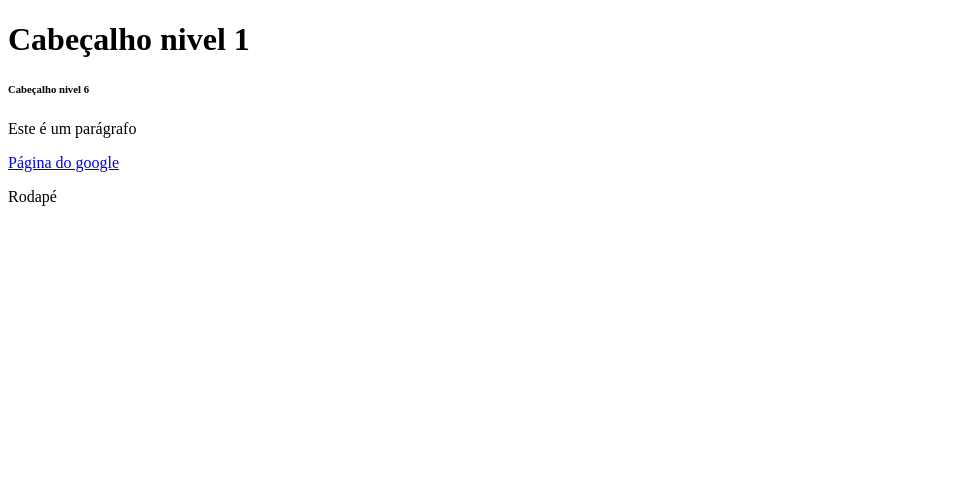
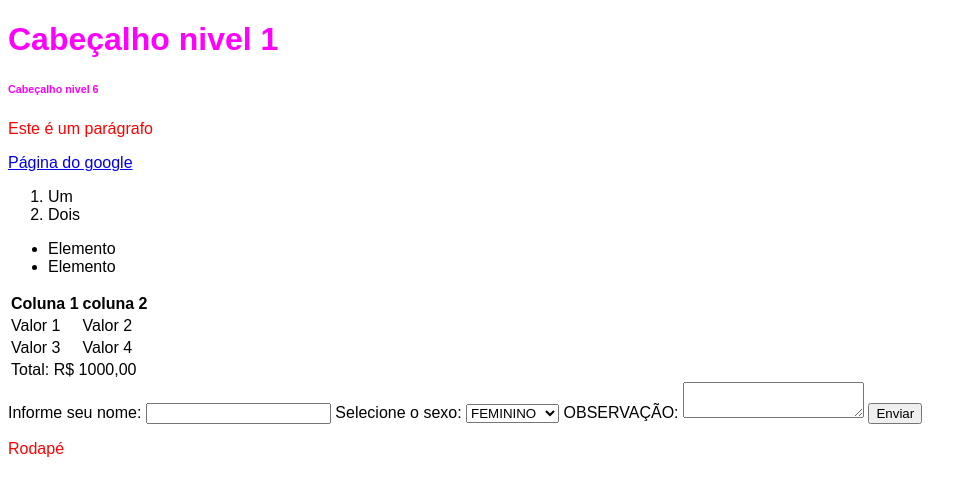
Before and after one commit to victorsantos0007/repositorio1, a plain HTML site: page index.html in a window 1280 px wide. Shown: the whole page, without its empty margins (0-977 px from the left). Drawn offline with Linux system fonts and the light colour scheme.

Commit message:
revisão html e css

```diff
--- a/index.html
+++ b/index.html
@@ -4,18 +4,77 @@
     <meta charset="UTF-8">
     <meta name="viewport" content="width=device-width, initial-scale=1.0">
     <title>revisão html e css</title>
+    <style>
+        *{
+            font-family: Arial, Helvetica, sans-serif;
+        }
+        p {
+            color: red;
+        }
+        #nome{
+            color: blue;
+        }
+        .titulos {
+            color: magenta;
+        }
+    </style>
 </head>
 <body>
     <header>
         <nav></nav>
     </header>
     <main>
-    <h1>Cabeçalho nivel 1</h1>
-    <h6>Cabeçalho nivel 6</h6>
+    <h1 class="titulos">Cabeçalho nivel 1</h1>
+    <h6 class="titulos">Cabeçalho nivel 6</h6>
     <p>Este é um parágrafo</p>
     <a href="www.google.com" target="_blank">
         Página do google
     </a>
+    <ol>
+        <li>Um</li>
+        <li>Dois</li>
+    </ol>
+    <ul>
+        <li>Elemento</li>
+        <li>Elemento</li>
+    </ul>
+    <table>
+        <thead>
+            <tr>
+                <th>Coluna 1</th>
+                <th>coluna 2</th>
+            </tr>
+        </thead>
+        <tbody>
+            <tr>
+                <td>Valor 1</td>
+                <td>Valor 2</td>
+            </tr>
+            <tr>
+                <td>Valor 3</td>
+                <td>Valor 4</td>
+            </tr>
+        </tbody>
+        <tfoot>
+            <tr>
+                <td colspan="2">Total: R$ 1000,00</td>
+            </tr>
+        </tfoot>
+    </table>
+    <form action="" method="">
+        <label for="nome">Informe seu nome:</label>
+        <input tyoe="text" id="nome" name="nome">
+        <label for="sexo"> Selecione o sexo:</label>
+        <select name="sexo" id="sexo">
+            <option value="F">FEMININO</option>
+            <option value="M">MACULINO</option>
+        </select>
+        <label for="obs">OBSERVAÇÃO:</label>
+        <textarea id="obs" name="obs"></textarea>
+        <button type="submit">
+            Enviar
+        </button>
+    </form>
     </main>
     <footer>
         <p>Rodapé</p>
```
